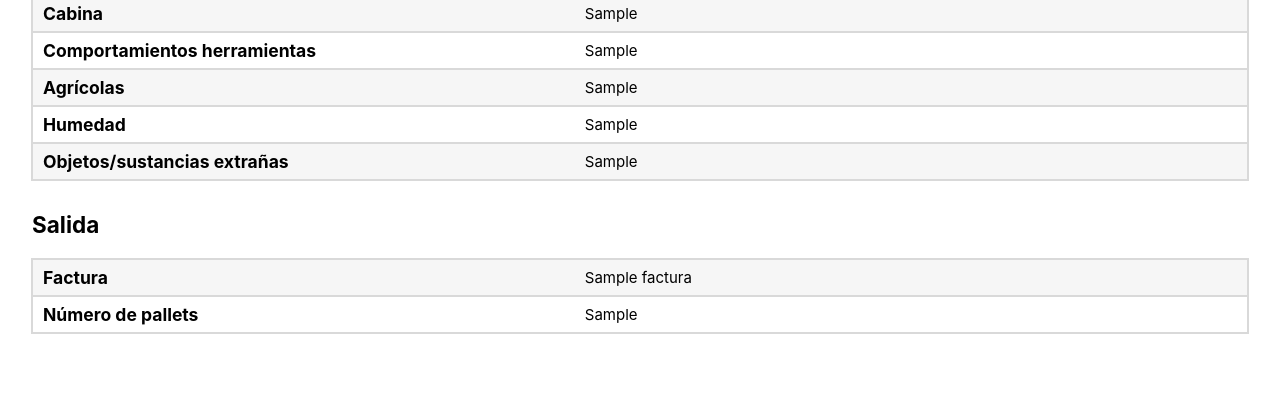
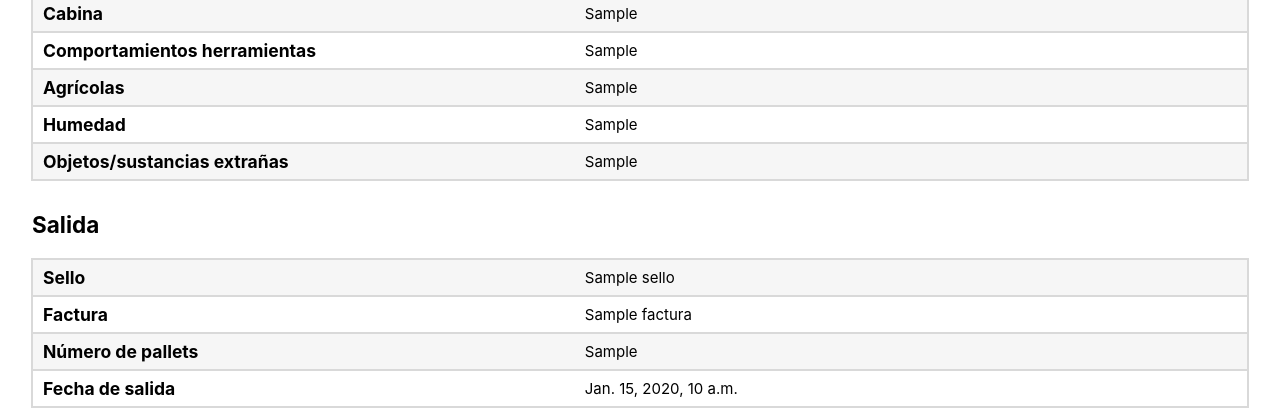
Before and after one commit to Syncronik-SF/ctpat-api, a Django app: template templates/reports/reporte_ingreso.html in a window 1280 px wide. Shown: the part 1633-2051 px from the top of the page. Before the commit the page ends 1967 px from the top, so only its background shows below. Run offline with Django 3.2, Linux system fonts and the light colour scheme; tables that the repository leaves empty hold one stand-in row (values such as "Sample post"); the template is opened without the code that fills it: values that come from a table or form of the project are taken from there, most other values are stand-ins (such as "Sample title", 1, 10 or a date in 2020).

Commit message:
Se agregó fecha y hora de salida, y número de sello

```diff
--- a/forms/models.py
+++ b/forms/models.py
@@ -181,6 +181,7 @@ class Salida(models.Model):
     CGTS_obj_sust_ext = models.BooleanField(blank=True, null=True)
 
     comentarios_salida = models.CharField(max_length=50, blank=True, null=True)
+    fecha_salida = models.DateTimeField(auto_now_add=True, null=True, blank=True)
     guardia_salida = models.ForeignKey(Guardia, on_delete=models.DO_NOTHING)
 
 class Reporte(models.Model):
--- a/forms/views.py
+++ b/forms/views.py
@@ -21,6 +21,8 @@ from rest_framework.decorators import api_view
 import requests
 from .utils import PDFConverter, convert_boolean_to_yes_or_no, convert_boolean_to_ok_or_no, format_datetime
 from .sender.email_sender import EmailSender
+
+from datetime import datetime
 
 SENDER = "mx-ena-it@nidec-ga.com"
 PASSWORD = "mtxehlzhotoqfeck"
@@ -523,6 +525,8 @@ class RenderPDFView(APIView):
             "numero_placas_caja": embarque.numero_placas_caja,
             "autorizado_por": embarque.autorizado_por_full_name,
             "destino": embarque.destino_name,
+            "sello": salida.DS_sello,
+            "fecha_salida": salida.fecha_salida,
             "es_exportacion": convert_boolean_to_yes_or_no(embarque.es_exportacion),
             "DE_tarjeta_circulacion": convert_boolean_to_yes_or_no(entrada.DE_tarjeta_circulacion),
             "DE_seguro_obligatorio": convert_boolean_to_yes_or_no(entrada.DE_seguro_obligatorio),
--- a/templates/reports/reporte_ingreso.html
+++ b/templates/reports/reporte_ingreso.html
@@ -991,15 +991,29 @@ svg {
       <section>
         <div class="container-categorie-text row-color">
           <article>
+            <h3>Sello</h3>
+            <div class="container-value"><p>{{sello}}</p></div>
+          </article>
+        </div>
+
+        <div class="container-categorie-text">
+          <article>
             <h3>Factura</h3>
             <div class="container-value"><p>{{factura}}</p></div>
           </article>
         </div>
 
-        <div class="container-categorie-text">
+        <div class="container-categorie-text row-color">
           <article>
             <h3>Número de pallets</h3>
             <div class="container-value"><p>{{numero_pallets}}</p></div>
+          </article>
+        </div>
+
+        <div class="container-categorie-text">
+          <article>
+            <h3>Fecha de salida</h3>
+            <div class="container-value"><p>{{fecha_salida}}</p></div>
           </article>
         </div>
       </section>
```
